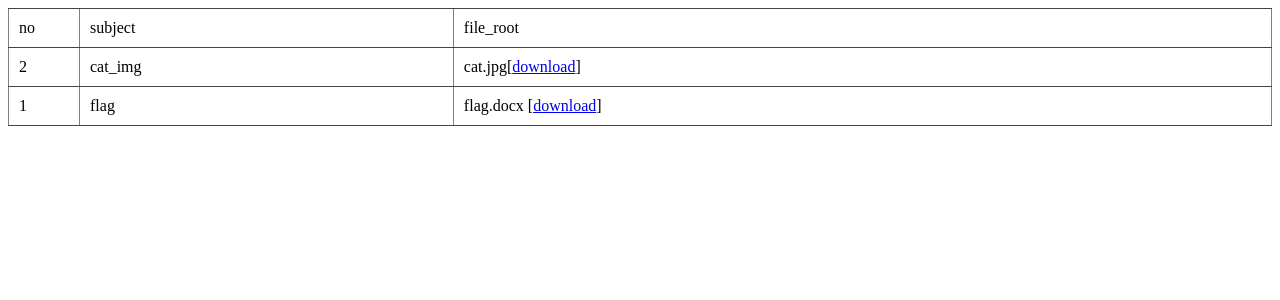
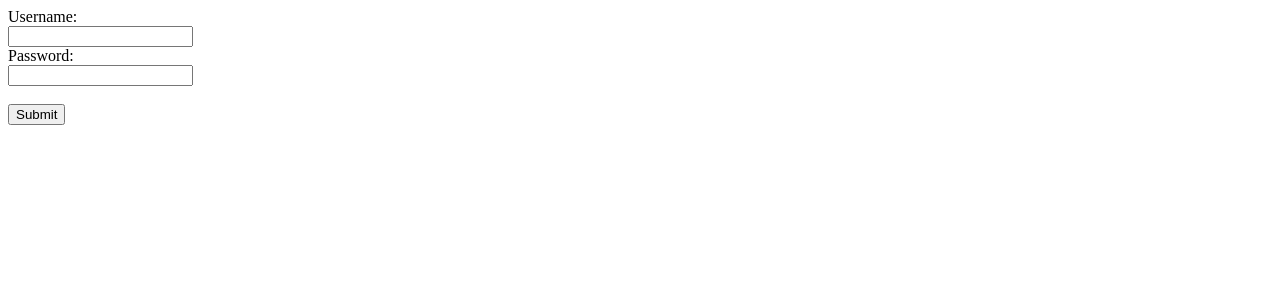
Before and after one commit to peoplstar/gwnu_CTFD, a PHP site: page /easy_php.php in a window 1280 px wide. Shown: the top 300 px of the page. Run offline with PHP 8.4, Linux system fonts and the light colour scheme.

Commit message:
php_filter_수정2

```diff
--- a/web/php_filter/easy_php.php
+++ b/web/php_filter/easy_php.php
@@ -1,23 +1,44 @@
+<?php
+
+// Check if the form has been submitted
+if (isset($_POST['submit'])) {
+  // Get the username and password from the form
+  $username = $_POST['username'];
+  $password = $_POST['password'];
+
+  if(preg_match("/\*|\/|=|admin|-|#|;/i",$_GET['username'])) exit("no hack");
+
+  // Check if the username and password are correct
+  if ($username == 'admin1' && $password == 'admin') {
+    // If the username and password are correct, set a session variable
+    session_start();
+    $_SESSION['logged_in'] = true;
+
+    // Redirect the user to the protected page
+    header('Location: ../flag.php');
+    exit;
+  } else {
+    // If the username and password are incorrect, show an error message
+    $error = 'Invalid username or password';
+  }
+}
+
+?>
+<!DOCTYPE html>
 <html>
 <head>
-<title>easy_php</title>
-<style>
-  table {
-    width: 100%;
-    border-top: 1px solid #444444;
-    border-collapse: collapse;
-  }
-  th, td {
-    border-bottom: 1px solid #444444;
-    padding: 10px;
-  }
-</style>
+  <title>Administrator Login</title>
 </head>
 <body>
-<table border=1 align=center width=300>
-<tr><td width=50>no</td><td>subject</td><td>file_root</td></tr>
-<tr><td>2</td><td>cat_img</td><td> cat.jpg[<a href="./cat.jpg" download="cat.jpg">download</a>]</tr>
-<tr><td>1</td><td>flag</td><td>flag.docx [<a href=javascript:alert("Permission_Denied")>download</a>]</td></tr>
-</table>
+  <?php if (isset($error)): ?>
+    <p style="color: red;"><?php echo $error; ?></p>
+  <?php endif; ?>
+  <form method="post">
+    <label for="username">Username:</label><br>
+    <input type="text" id="username" name="username"><br>
+    <label for="password">Password:</label><br>
+    <input type="password" id="password" name="password"><br><br>
+    <input type="submit" value="Submit" name="submit">
+  </form>
 </body>
 </html>
--- /dev/null
+++ b/web/php_filter/flag.php
@@ -0,0 +1,3 @@
+<?php
+    echo "ISLAB{Web_hacking_is_fun!}";
+?>
--- a/web/php_filter/flag.txt
+++ /dev/null
@@ -1 +0,0 @@
-ISLAB{Web_hacking_is_fun!}
```
Also changed, not shown: web/php_filter/test.php (deleted, +0 -16 lines), web/php_filter/cat.jpg (deleted).
